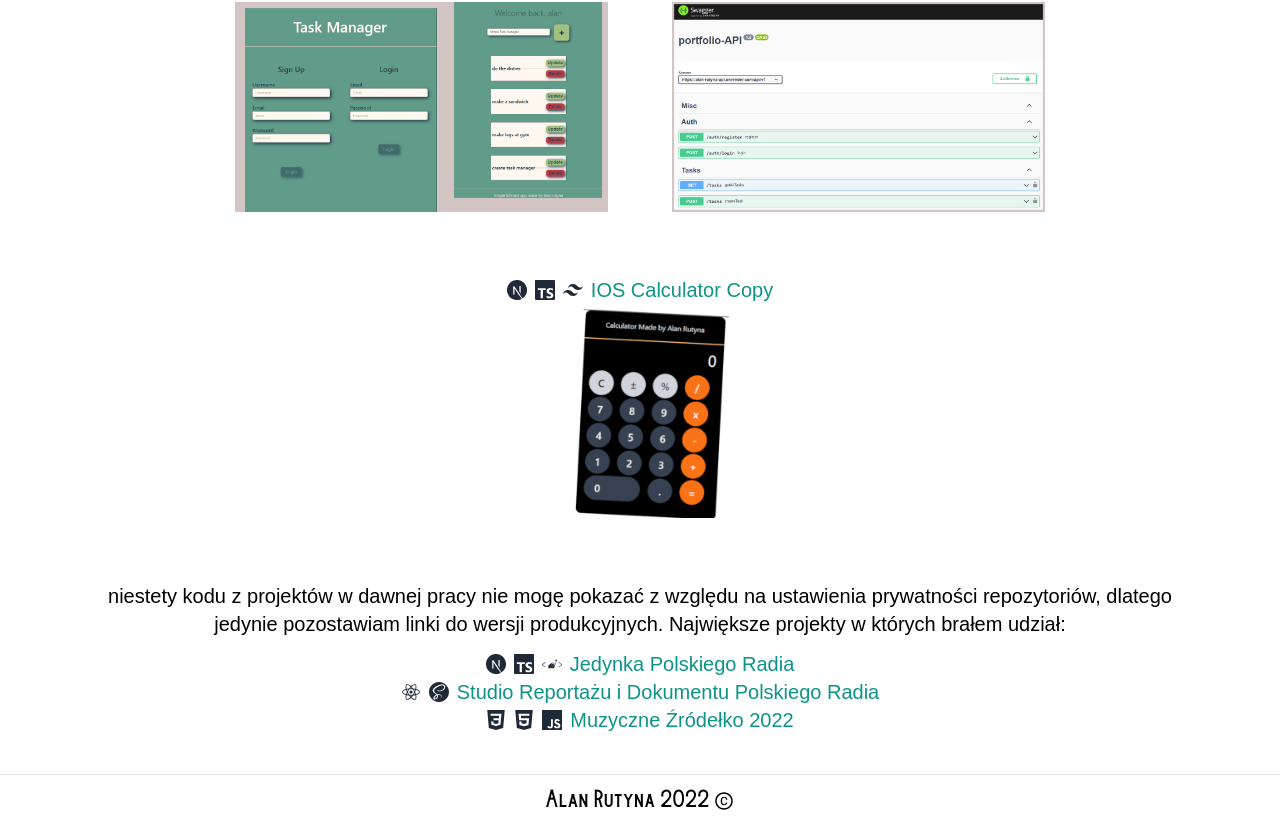
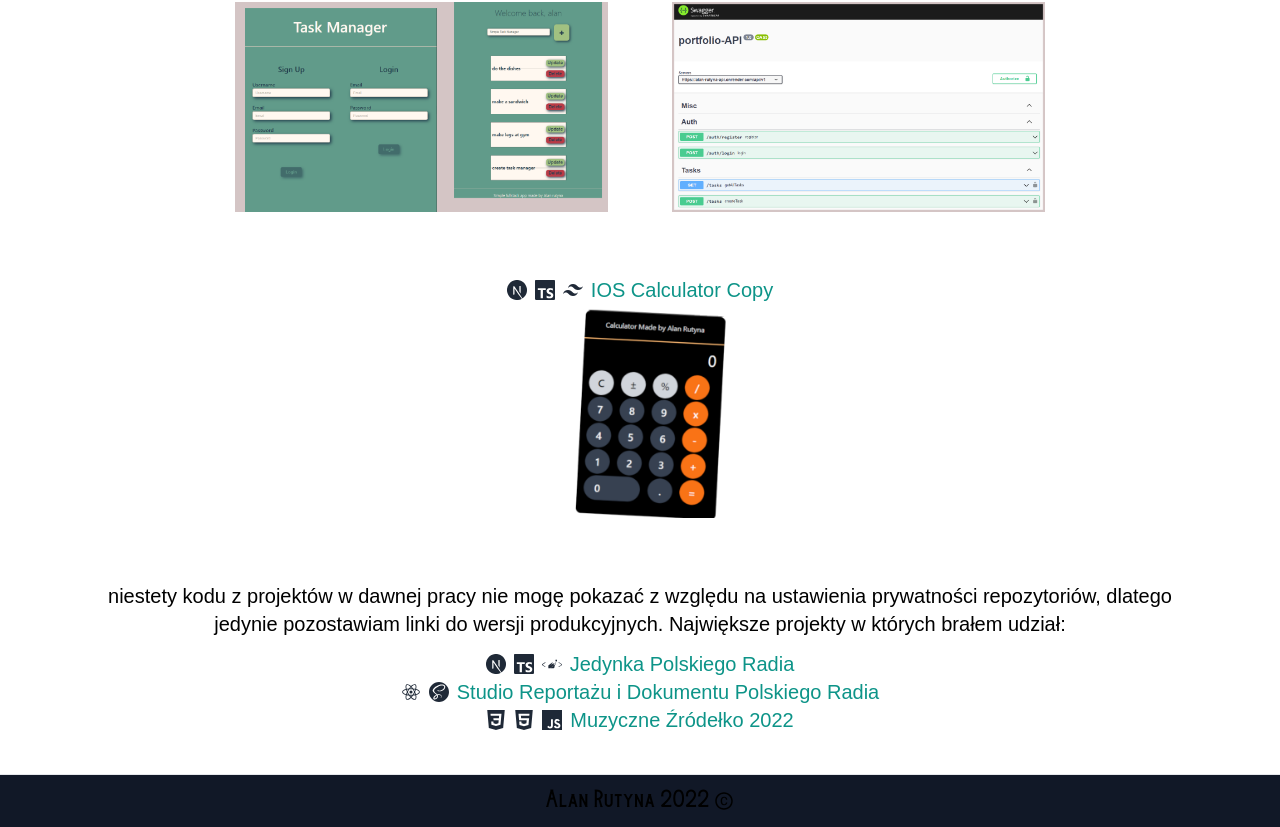
Before and after one commit to Alanolog/react-tailwind-portfolio, a Next.js app: page / in a window 1280 px wide. Shown: the part 2218-3045 px from the top of the page. Built offline with nearby package versions, Linux system fonts and the light colour scheme; no server answers.

Commit message:
delete calculator background

```diff
--- a/pages/index.tsx
+++ b/pages/index.tsx
@@ -336,7 +336,7 @@
           </div>
         </section>
       </main>
-      <footer className=" py-3 flex justify-center border-t">
+      <footer className=" py-3 flex justify-center border-t dark: bg-gray-900">
         <h3 className=" text-xl font-burtons font-light dark:text-gray-400 flex gap-1  items-center">
           Alan Rutyna 2022
           <AiOutlineCopyrightCircle />
```
Also changed, not shown: public/web3.png.
